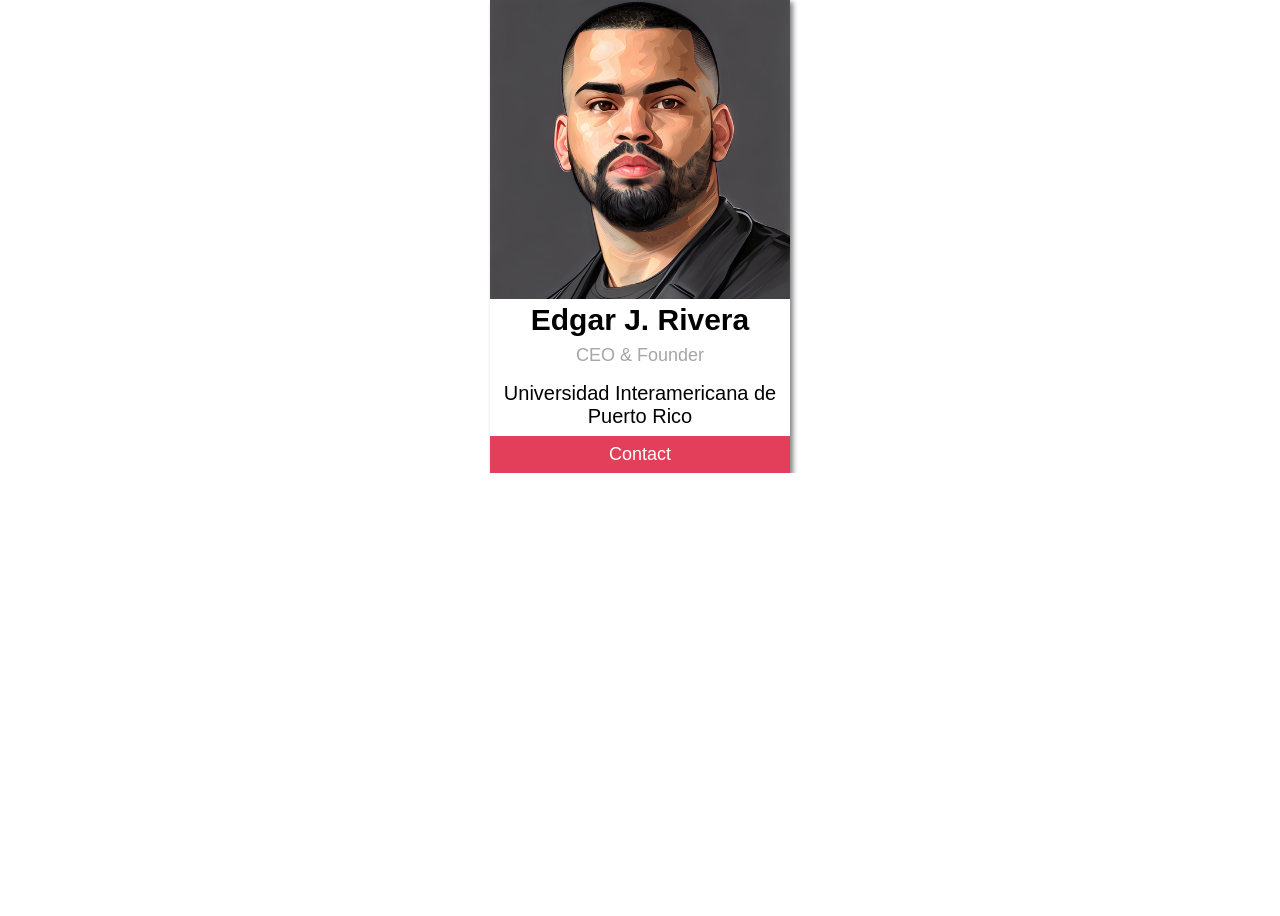
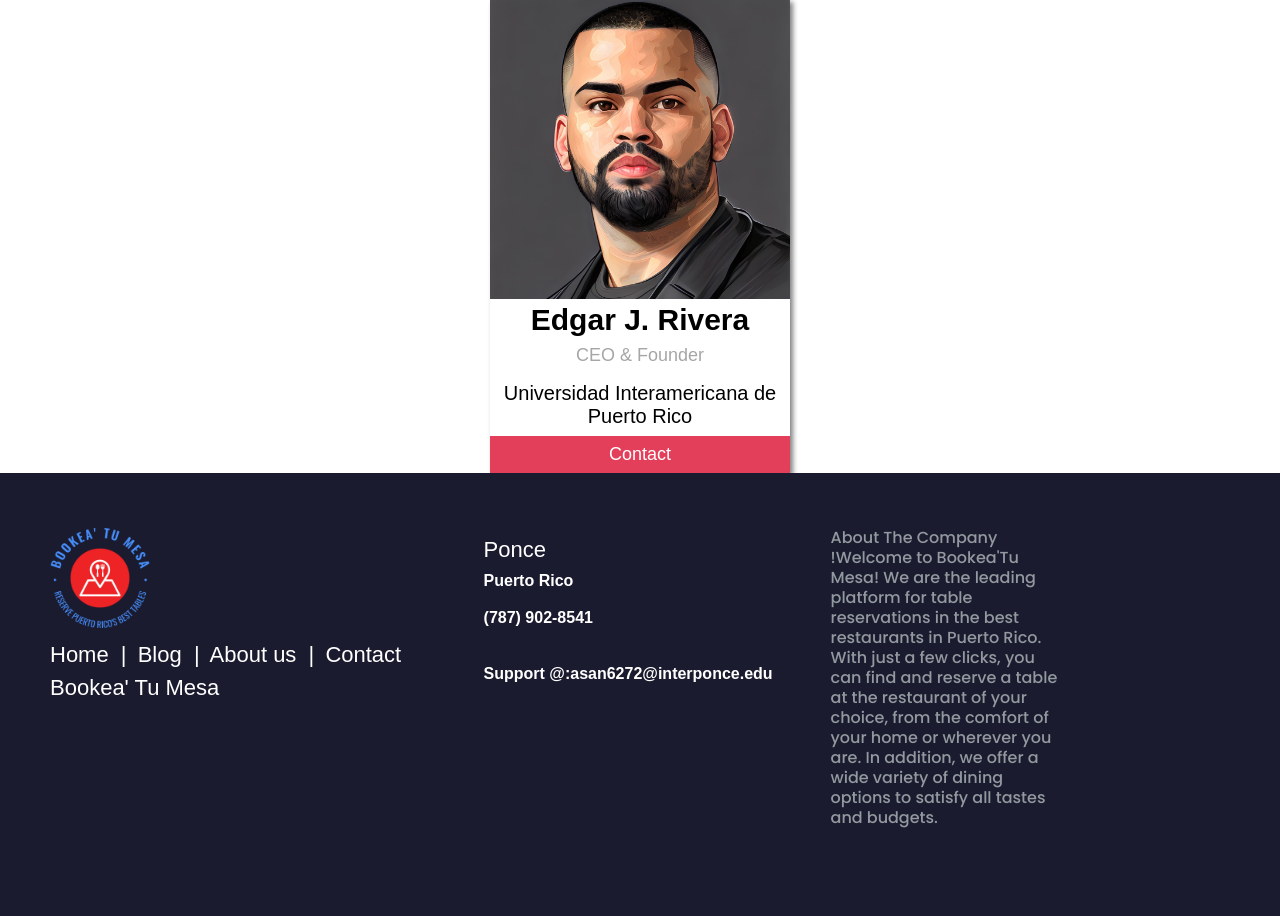
Before and after one commit to edgarjrivera/Bookea-tu-Mesa, a PHP site: page /BookeaTuMesa.php in a window 1280 px wide. Shown: the part 2346-3262 px from the top of the page. Before the commit the page ends 2819 px from the top, so only its background shows below. Run offline with PHP 8.4, Linux system fonts and the light colour scheme.

Commit message:
Footer
Añadí el footer

```diff
--- a/BookeaTuMesa.php
+++ b/BookeaTuMesa.php
@@ -149,6 +149,7 @@
             <div class="hr-container">
               <hr class="modern-hr">
             </div>
+
             <div class="contact-card">
               <img src="Media/eggy.jpg" alt="Eggy" style="width:100%">
               <h1 class="contact-name">Edgar J. Rivera</h1>
@@ -156,6 +157,64 @@
               <p class="education">Universidad Interamericana de Puerto Rico</p>
               <p><a href="https://www.linkedin.com/in/edgar-rivera-79b25023b/?originalSubdomain=pr" target="_blank"><button>Contact</button></a></p>
             </div>
+           <!--COMIENZA FOOTER -->
+           <!-- LINK FONT -->
+          <link rel="stylesheet" type="text/css" href="main.css">
+          <link rel=" stylesheet" type="text/css" href="https://cdn.jsdelivr.net/npm/@fortawesome/fontawesome-free@6.2.1/css/fontawesome.min.css">
+           <footer>
+                <footer class="footer">
+                  <div class="footer-left">
+                    <img src="Media/bookea-logo.png" style="height: 100px;">
+                    <div class="footer-links">
+                      <a href="#" class="link1">Home</a>
+                      <a href="#"> Blog</a>
+                      <a href="#"> About us</a>
+                      <a href="#"> Contact</a>
+                    </div>
+
+                    <p class="footer-company">
+                      Bookea' Tu Mesa
+                    </p>
+                  </div>
+
+                  <div class="footer-center">
+                      <div>
+                        <i class="fa fa-map-marker"></i>
+                        <p><span>Ponce</span>Puerto Rico</p>
+                      </div>
+
+                      <div>
+                        <i class="fa fa-phone"></i>
+                        <p>(787) 902-8541</p>
+                      </div>
+
+                      <div>
+                        <i class="fa fa-envelope"></i>
+                        <p>Support @:asan6272@interponce.edu</a></p>
+                      </div>
+                  </div>
+
+                  <div class="footer-right">
+                    <p class="footer-company-about">
+                      <span>About The Company</span>
+                      !Welcome to Bookea'Tu Mesa! We are the leading platform for table reservations in the best restaurants in Puerto Rico.
+                      With just a few clicks, you can find and reserve a table at the restaurant of your choice, from the comfort of your home or wherever you are.
+                      In addition, we offer a wide variety of dining options to satisfy all tastes and budgets.
+                    </p>
+
+                    <div class="footer-social">
+                      <a href="#"> <i class="fa fa-linkedin"></i></a>
+                      <a href="#"> <i class="fa fa-github"></i></a>
+                    </div>
+                  </div>
+
+
+
+
+           </footer>
+            <div>
+
+            </div>
         </div>
         </body>
     </html>
--- a/main.css
+++ b/main.css
@@ -339,6 +339,7 @@ form input[type='submit']:hover {
   font-size: 20px;
   color: black;
   padding: 8px;
+
 }
 button {
   border: none;
@@ -356,9 +357,104 @@ button {
 a {
   text-decoration: none;
   font-size: 22px;
-  color: black;
+  color: white;
 }
 
 button:hover, a:hover {
   opacity: 0.7;
 }
+
+/*-------------------------- CSS PARA EL FOOTER--------------------------------*/
+
+.footer{
+  background: #1b1b2f;
+  width: 100%;
+  box-sizing: border-box;
+  text-align: left;
+  text-align: left;
+  font-size: 16px;
+  font-weight: 500;
+  padding: 55px 50px;
+}
+.footer .footer-left,
+.footer .footer-center,
+.footer .footer-right{
+  display: inline-block;
+  vertical-align: top;
+}
+.footer h3{
+  font-size: 22px;
+  font-family: 'Raleway', sans-serif;
+  font-weight: 300px;
+  margin: 0;
+}
+.footer h3 span{
+  color:#ddd;
+
+}
+.footer .footer-links a{
+  display: inline-block;
+  line-height: 1.8;
+  font-weight: 400;
+  text-decoration: none;
+  color:inherit;
+  font-family: 'Raleway', sans-serif;
+  margin-right: 8px;
+}
+.footer .footer-company {
+  color: #ffffff;
+  font-size: 22px;
+  font-weight: normal;
+  margin: 0;
+  font-family: 'Raleway', sans-serif;
+}
+.footer .footer-center{
+  width: 35%;
+}
+.footer .footer-center i{
+  width: 36px;
+  height: 36px;
+  border-radius: 50% ;
+  text-align: center;
+  line-height: 42px;
+  margin: 10px 15px;
+  vertical-align: middle;
+  font-size: 22px;
+}
+.footer .footer-center i.fa-enevelope{
+  font-size: 18px;
+  line-height: 34px;
+}
+.footer .footer-center p{
+  display: inline-block;
+  font-weight: bold;
+  vertical-align: middle;
+  margin: 0;
+  font-family: 'Raleway', sans-serif;
+}
+.footer .footer-center p span{
+  display: block;
+  font-weight: normal;
+  font-size: 22px;
+  line-height: 2;
+}
+.footer .footer-links a::before{
+  content: "|";
+  font-weight: normal;
+  font-size: 22px;
+  display: inline-block;
+  padding-right: 5px;
+  left: 0;
+}
+.footer .footer-links .link1::before{
+  content: none;
+}
+.footer .footer-right{
+  width: 20%;
+}
+.footer .footer-company-about{
+  line-height: 20px;
+  font-weight: normal;
+  margin: 0;
+  color: #92999f;
+}
```
